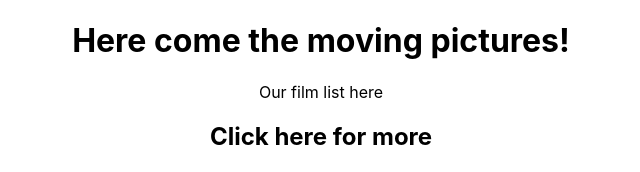
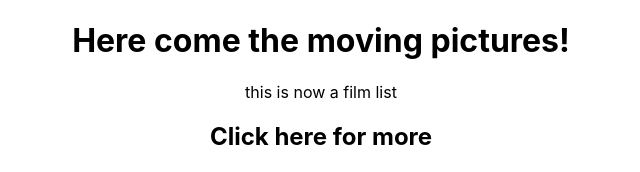
Before and after one commit to DeuterGraves/upcoming_film_releases_react, a React (Create React App) app: page / in a window 1280 px wide. Shown: the top 172 px of the page, without its empty margins (319-959 px from the left). Built offline with nearby package versions, Linux system fonts and the light colour scheme.

Commit message:
creeping back, film box and film list basic structure up

```diff
--- a/src/components/FilmList.js
+++ b/src/components/FilmList.js
@@ -0,0 +1,12 @@
+import React, {Component} from 'react';
+
+class FilmList extends Component{
+
+  render(){
+    return(
+      <p> this is now a film list</p>
+    )
+  }
+}
+
+export default FilmList;
--- a/src/containers/FilmBox.js
+++ b/src/containers/FilmBox.js
@@ -1,10 +1,11 @@
 import React, {Component} from 'react';
+import FilmList from '../components/FilmList.js'
 
 class FilmBox extends Component{
 
   render(){
     return(
-      <p>Our film list here</p>
+      <FilmList />
     );
   }
 }
```
